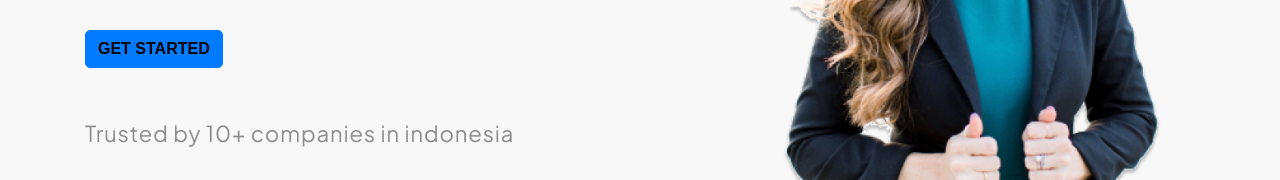
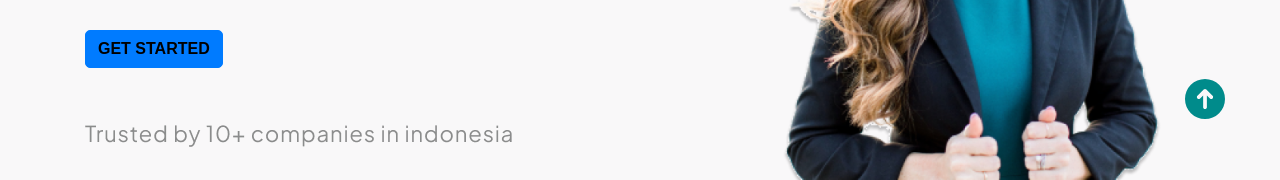
Before and after one commit to Mhamudul2429/Lawliet, a plain HTML site: page index.html in a window 1280 px wide. Shown: the part 480-660 px from the top of the page. Drawn offline with nearby package versions, Linux system fonts and the light colour scheme; a web font is replaced by a local one.

Commit message:
third commit

```diff
--- a/css/style.css
+++ b/css/style.css
@@ -410,4 +410,15 @@ a{
     color: #0F6E6f;
 }
 
+.arrow {
+    position: fixed;
+    top: 550px;
+    right: 50px;
+    font-size: 40px;
+}
+
+.arrow a{
+    color: darkcyan;
+}
+
 /*===============End of CSS=========*/
--- a/index.html
+++ b/index.html
@@ -11,6 +11,8 @@
     <link rel="stylesheet" href="css/all.min.css" />
     <link rel="stylesheet" href="css/style.css" />
     <link rel="stylesheet" href="css/responsive.css" />
+<!--    font awesome-->
+   <link href="https://cdnjs.cloudflare.com/ajax/libs/font-awesome/5.13.0/css/all.min.css" rel="stylesheet">
     <!-- font -->
     <link rel="preconnect" href="https://fonts.googleapis.com">
 	<link rel="preconnect" href="https://fonts.gstatic.com" crossorigin>
@@ -265,6 +267,9 @@
          </div>
       </div>
     </div>
+    <div class="arrow">
+        <a href="#header-section"><i class="fas fa-arrow-circle-up"></i></a>
+    </div>
 
 <!-- ================js-script-link======================= -->
   	<script src="js/jquery.min.js"></script>
```
